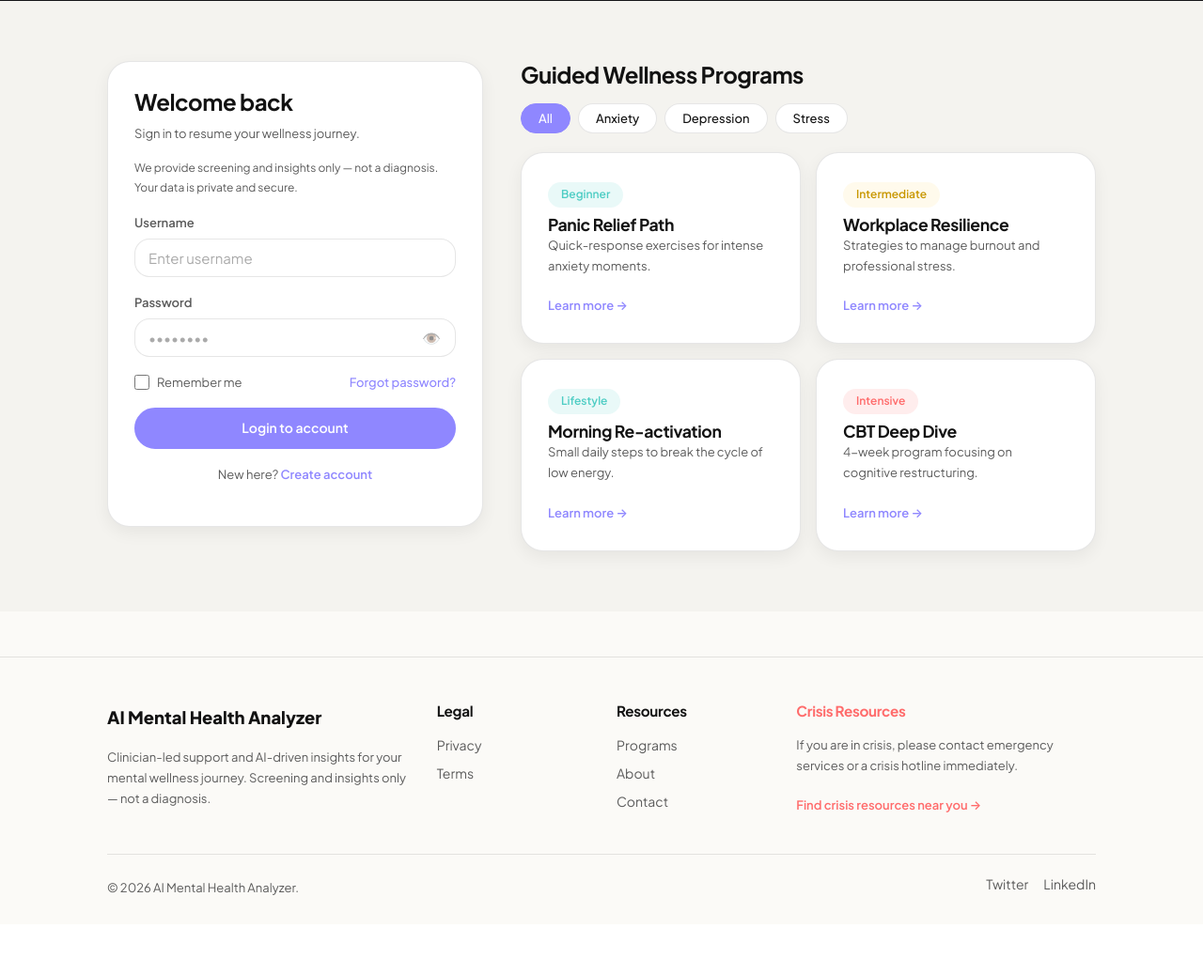
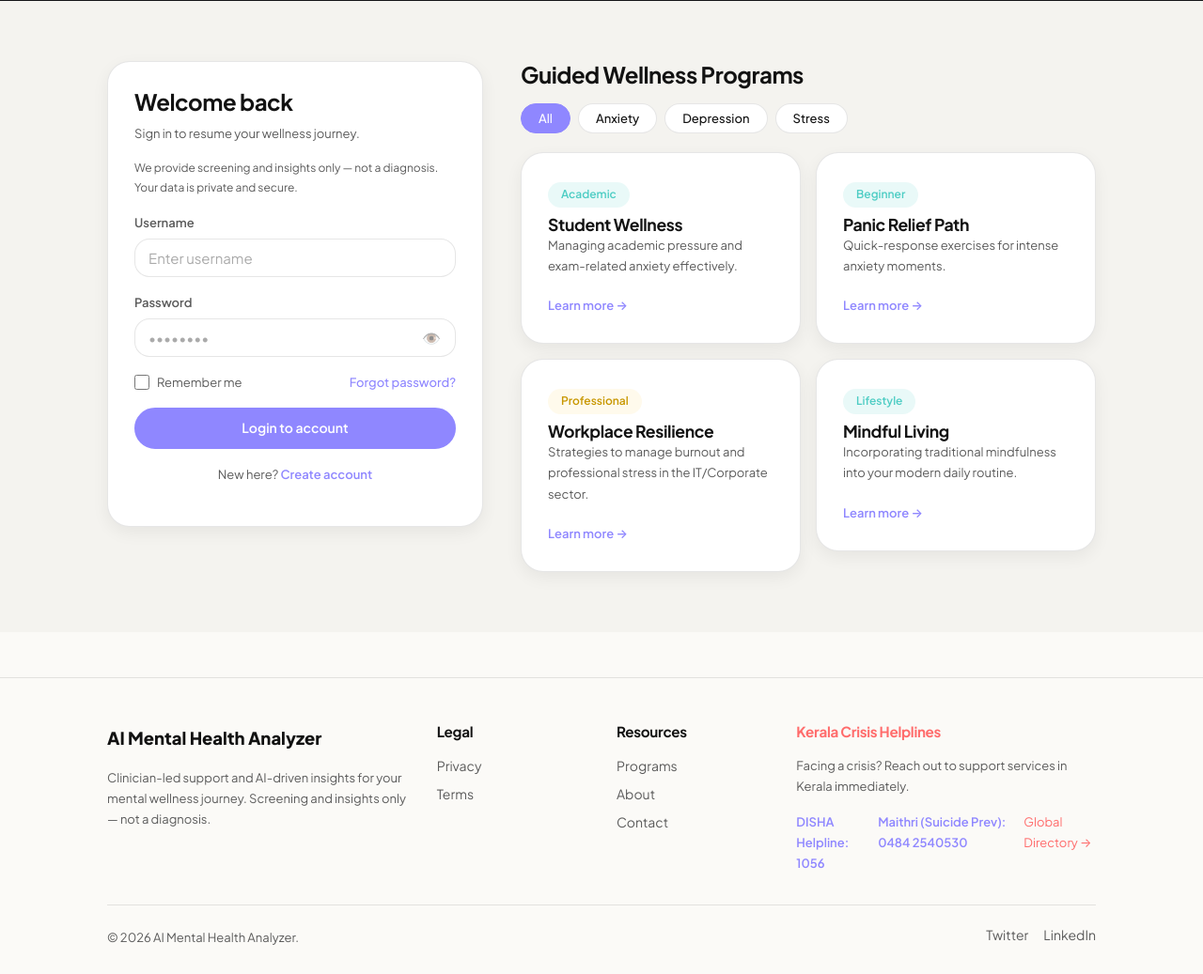
Before and after one commit to AlexBabu26/AI-Mental-Health-Analyser, a Django app: page /login/ in a window 1280 px wide. Shown: the part 1424-2461 px from the top of the page at 94% size. Before the commit the page ends 2377 px from the top, so only its background shows below. Run offline with Django 4.2, Linux system fonts and the light colour scheme.

Commit message:
feat: Implement core frontend templates for base layout, about page, and user authentication.

```diff
--- a/frontend/templates/frontend/base.html
+++ b/frontend/templates/frontend/base.html
@@ -1,14 +1,17 @@
 <!doctype html>
 <html lang="en">
+
 <head>
   <meta charset="utf-8">
   <meta name="viewport" content="width=device-width,initial-scale=1">
   <title>AI Mental Health Analyzer</title>
   <link rel="preconnect" href="https://fonts.googleapis.com">
   <link rel="preconnect" href="https://fonts.gstatic.com" crossorigin>
-  <link href="https://fonts.googleapis.com/css2?family=Plus+Jakarta+Sans:wght@400;500;600;700;800&display=swap" rel="stylesheet">
+  <link href="https://fonts.googleapis.com/css2?family=Plus+Jakarta+Sans:wght@400;500;600;700;800&display=swap"
+    rel="stylesheet">
   <link rel="stylesheet" href="/static/frontend/styles.css">
 </head>
+
 <body>
 
   <!-- Navbar -->
@@ -41,7 +44,7 @@
     <div id="globalBanner" class="banner hidden"></div>
     {% block main_wrap_open %}<div class="wrap pt-3">{% endblock %}
       {% block content %}{% endblock %}
-    {% block main_wrap_close %}</div>{% endblock %}
+      {% block main_wrap_close %}</div>{% endblock %}
   </main>
 
   <!-- Footer -->
@@ -50,7 +53,8 @@
       <div class="footer-grid">
         <div>
           <div class="navbar-brand mb-2">AI Mental Health Analyzer</div>
-          <p class="muted text-sm">Clinician-led support and AI-driven insights for your mental wellness journey. Screening and insights only — not a diagnosis.</p>
+          <p class="muted text-sm">Clinician-led support and AI-driven insights for your mental wellness journey.
+            Screening and insights only — not a diagnosis.</p>
         </div>
         <div>
           <h6 class="mb-2">Legal</h6>
@@ -64,9 +68,14 @@
           <a href="#" class="footer-link">Contact</a>
         </div>
         <div>
-          <h6 class="mb-2 text-danger">Crisis Resources</h6>
-          <p class="muted text-sm">If you are in crisis, please contact emergency services or a crisis hotline immediately.</p>
-          <a href="https://findahelpline.com" class="text-danger text-sm fw-semi" target="_blank" rel="noopener">Find crisis resources near you →</a>
+          <h6 class="mb-2 text-danger">Kerala Crisis Helplines</h6>
+          <p class="muted text-sm">Facing a crisis? Reach out to support services in Kerala immediately.</p>
+          <div class="flex flex-column gap-xs">
+            <a href="tel:1056" class="text-accent text-sm fw-semi">DISHA Helpline: 1056</a>
+            <a href="tel:04842540530" class="text-accent text-sm fw-semi">Maithri (Suicide Prev): 0484 2540530</a>
+            <a href="https://findahelpline.com" class="text-danger text-sm" target="_blank" rel="noopener">Global
+              Directory →</a>
+          </div>
         </div>
       </div>
       <div class="footer-bottom">
@@ -83,7 +92,7 @@
 
   <script src="/static/frontend/app.js"></script>
   <script>
-    document.addEventListener("DOMContentLoaded", function() {
+    document.addEventListener("DOMContentLoaded", function () {
       var logoutBtn = document.getElementById("logoutBtn");
       if (typeof getAccess === "function" && getAccess()) {
         logoutBtn.classList.remove("hidden");
@@ -92,7 +101,7 @@
       var toggle = document.getElementById("navToggle");
       var menu = document.getElementById("navMenu");
       if (toggle && menu) {
-        toggle.addEventListener("click", function() {
+        toggle.addEventListener("click", function () {
           var open = menu.classList.toggle("open");
           toggle.setAttribute("aria-expanded", open);
         });
@@ -101,4 +110,5 @@
   </script>
   {% block scripts %}{% endblock %}
 </body>
+
 </html>
--- a/frontend/templates/frontend/login.html
+++ b/frontend/templates/frontend/login.html
@@ -16,21 +16,24 @@
     <div class="row items-center" style="gap: 48px;">
       <div class="flex-1" style="min-width: 280px;">
         <h1>Embark on your mental journey with professionals</h1>
-        <p class="muted text-lg mb-3">AI-driven insights meet clinician-led care. Start your journey toward wellness with a screening designed by experts.</p>
+        <p class="muted text-lg mb-3">AI-driven insights meet clinician-led care. Start your journey toward wellness
+          with a screening designed by experts.</p>
         <div class="flex gap-md flex-wrap mb-3">
           <a href="#auth-section" class="btn btn-accent">Start your assessment</a>
           <a href="#programs" class="btn btn-outline">Explore programs</a>
         </div>
         <div class="avatar-stack">
-          <img src="https://ui-avatars.com/api/?name=Dr+Smith&background=8f87ff&color=fff" alt="">
-          <img src="https://ui-avatars.com/api/?name=Sarah+J&background=ffd166&color=333" alt="">
-          <img src="https://ui-avatars.com/api/?name=Mark+L&background=4ecdc4&color=fff" alt="">
-          <span class="muted text-sm" style="margin-left: 10px;">Trusted by <strong>1,200+</strong> wellness seekers</span>
+          <img src="https://ui-avatars.com/api/?name=Dr+Nair&background=8f87ff&color=fff" alt="">
+          <img src="https://ui-avatars.com/api/?name=Anjali+P&background=ffd166&color=333" alt="">
+          <img src="https://ui-avatars.com/api/?name=Arjun+K&background=4ecdc4&color=fff" alt="">
+          <span class="muted text-sm" style="margin-left: 10px;">Trusted by <strong>1,200+</strong> wellness seekers in
+            Kerala</span>
         </div>
       </div>
       <div class="flex-1" style="min-width: 280px;">
         <div class="rounded-lg overflow-hidden shadow-lg">
-          <img src="https://images.unsplash.com/photo-1573497019940-1c28c88b4f3e?auto=format&fit=crop&q=80&w=800" alt="Mental Wellness" class="img-cover" style="height: 420px;">
+          <img src="https://images.unsplash.com/photo-1573497019940-1c28c88b4f3e?auto=format&fit=crop&q=80&w=800"
+            alt="Mental Wellness" class="img-cover" style="height: 420px;">
         </div>
       </div>
     </div>
@@ -41,9 +44,30 @@
 <section class="section bg-white" style="border-top: 1px solid var(--border); border-bottom: 1px solid var(--border);">
   <div class="wrap">
     <div class="row card-grid text-center" style="gap: 24px;">
-      <div style="flex: 1; min-width: 260px;"><div class="card"><div class="text-accent fw-bold text-lg mb-1">01.</div><h4 class="mb-1">Expert-Led Insights</h4><p class="muted text-sm mb-0">Our AI models are fine-tuned by clinical researchers to provide accurate wellness feedback.</p></div></div>
-      <div style="flex: 1; min-width: 260px;"><div class="card"><div class="text-accent fw-bold text-lg mb-1">02.</div><h4 class="mb-1">Secure & Private</h4><p class="muted text-sm mb-0">Your data is encrypted and remains under your control. We prioritize patient confidentiality.</p></div></div>
-      <div style="flex: 1; min-width: 260px;"><div class="card"><div class="text-accent fw-bold text-lg mb-1">03.</div><h4 class="mb-1">Holistic Support</h4><p class="muted text-sm mb-0">Beyond assessments, we connect you with clinical programs tailored to your specific needs.</p></div></div>
+      <div style="flex: 1; min-width: 260px;">
+        <div class="card">
+          <div class="text-accent fw-bold text-lg mb-1">01.</div>
+          <h4 class="mb-1">Expert-Led Insights</h4>
+          <p class="muted text-sm mb-0">Our AI models are fine-tuned by clinical researchers to provide accurate
+            wellness feedback.</p>
+        </div>
+      </div>
+      <div style="flex: 1; min-width: 260px;">
+        <div class="card">
+          <div class="text-accent fw-bold text-lg mb-1">02.</div>
+          <h4 class="mb-1">Secure & Private</h4>
+          <p class="muted text-sm mb-0">Your data is encrypted and remains under your control. We prioritize patient
+            confidentiality.</p>
+        </div>
+      </div>
+      <div style="flex: 1; min-width: 260px;">
+        <div class="card">
+          <div class="text-accent fw-bold text-lg mb-1">03.</div>
+          <h4 class="mb-1">Holistic Support</h4>
+          <p class="muted text-sm mb-0">Beyond assessments, we connect you with clinical programs tailored to your
+            specific needs.</p>
+        </div>
+      </div>
     </div>
   </div>
 </section>
@@ -54,7 +78,8 @@
     <div class="row items-center" style="gap: 48px;">
       <div class="flex-1" style="min-width: 280px;">
         <h2 style="font-size: clamp(1.75rem, 4vw, 2.5rem);">Precision mental health, simplified.</h2>
-        <p class="muted text-lg mb-3">By combining advanced linguistic analysis with behavioral science, we help you understand your patterns before they become obstacles.</p>
+        <p class="muted text-lg mb-3">By combining advanced linguistic analysis with behavioral science, we help you
+          understand your patterns before they become obstacles.</p>
         <ul style="list-style: none; padding: 0;">
           <li style="margin-bottom: 12px;">Real-time sentiment tracking</li>
           <li style="margin-bottom: 12px;">End-to-end encrypted sessions</li>
@@ -63,10 +88,30 @@
       </div>
       <div class="flex-1" style="min-width: 280px;">
         <div class="row" style="gap: 16px;">
-          <div class="col-6"><div class="card" style="padding: 20px;"><h4 class="mb-0">94%</h4><p class="muted text-sm mb-0">Model Accuracy</p></div></div>
-          <div class="col-6"><div class="card" style="padding: 20px;"><h4 class="mb-0">12k+</h4><p class="muted text-sm mb-0">Daily Sessions</p></div></div>
-          <div class="col-6"><div class="card" style="padding: 20px;"><h4 class="mb-0">30+</h4><p class="muted text-sm mb-0">Partner Clinics</p></div></div>
-          <div class="col-6"><div class="card" style="padding: 20px;"><h4 class="mb-0">24/7</h4><p class="muted text-sm mb-0">AI Support</p></div></div>
+          <div class="col-6">
+            <div class="card" style="padding: 20px;">
+              <h4 class="mb-0">94%</h4>
+              <p class="muted text-sm mb-0">Model Accuracy</p>
+            </div>
+          </div>
+          <div class="col-6">
+            <div class="card" style="padding: 20px;">
+              <h4 class="mb-0">12k+</h4>
+              <p class="muted text-sm mb-0">Daily Sessions</p>
+            </div>
+          </div>
+          <div class="col-6">
+            <div class="card" style="padding: 20px;">
+              <h4 class="mb-0">30+</h4>
+              <p class="muted text-sm mb-0">Partner Clinics</p>
+            </div>
+          </div>
+          <div class="col-6">
+            <div class="card" style="padding: 20px;">
+              <h4 class="mb-0">24/7</h4>
+              <p class="muted text-sm mb-0">AI Support</p>
+            </div>
+          </div>
         </div>
       </div>
     </div>
@@ -83,19 +128,23 @@
         <div class="card mb-3" id="loginForm">
           <h3 class="mb-1">Welcome back</h3>
           <p class="muted text-sm mb-2">Sign in to resume your wellness journey.</p>
-          <p class="muted text-xs mb-2">We provide screening and insights only — not a diagnosis. Your data is private and secure.</p>
+          <p class="muted text-xs mb-2">We provide screening and insights only — not a diagnosis. Your data is private
+            and secure.</p>
 
           <form id="loginFormEl" novalidate>
             <div class="form-group">
               <label class="form-label" for="loginUser">Username</label>
-              <input id="loginUser" class="form-input" name="username" type="text" placeholder="Enter username" required>
+              <input id="loginUser" class="form-input" name="username" type="text" placeholder="Enter username"
+                required>
               <div class="form-error">Please enter your username.</div>
             </div>
             <div class="form-group">
               <label class="form-label" for="loginPass">Password</label>
               <div class="pass-wrap">
-                <input id="loginPass" class="form-input" name="password" type="password" placeholder="••••••••" required>
-                <button class="pass-toggle" type="button" onclick="togglePass('loginPass')" aria-label="Toggle password visibility">👁️</button>
+                <input id="loginPass" class="form-input" name="password" type="password" placeholder="••••••••"
+                  required>
+                <button class="pass-toggle" type="button" onclick="togglePass('loginPass')"
+                  aria-label="Toggle password visibility">👁️</button>
               </div>
               <div class="form-error">Please enter your password.</div>
             </div>
@@ -108,7 +157,8 @@
             </div>
             <button id="loginBtn" type="submit" class="btn btn-accent btn-full mb-2">Login to account</button>
           </form>
-          <p class="text-center text-sm muted">New here? <span class="text-accent fw-semi" style="cursor:pointer" onclick="showAuth('reg')">Create account</span></p>
+          <p class="text-center text-sm muted">New here? <span class="text-accent fw-semi" style="cursor:pointer"
+              onclick="showAuth('reg')">Create account</span></p>
           <p id="loginMsg" class="text-center text-sm text-danger"></p>
         </div>
 
@@ -116,12 +166,21 @@
         <div class="card mb-3 hidden" id="regForm">
           <h3 class="mb-1">Create account</h3>
           <p class="muted text-sm mb-2">Begin your private mental healthcare assessment.</p>
-          <div class="form-group"><label class="form-label">Username</label><input id="regUser" class="form-input" type="text"></div>
-          <div class="form-group"><label class="form-label">Email</label><input id="regEmail" class="form-input" type="email" placeholder="Optional"></div>
-          <div class="form-group"><label class="form-label">Password</label><div class="pass-wrap"><input id="regPass" class="form-input" type="password"><button class="pass-toggle" type="button" onclick="togglePass('regPass')">👁️</button></div></div>
-          <div class="form-group"><label class="form-label">Confirm Password</label><div class="pass-wrap"><input id="regPass2" class="form-input" type="password"><button class="pass-toggle" type="button" onclick="togglePass('regPass2')">👁️</button></div></div>
+          <div class="form-group"><label class="form-label">Username</label><input id="regUser" class="form-input"
+              type="text"></div>
+          <div class="form-group"><label class="form-label">Email</label><input id="regEmail" class="form-input"
+              type="email" placeholder="Optional"></div>
+          <div class="form-group"><label class="form-label">Password</label>
+            <div class="pass-wrap"><input id="regPass" class="form-input" type="password"><button class="pass-toggle"
+                type="button" onclick="togglePass('regPass')">👁️</button></div>
+          </div>
+          <div class="form-group"><label class="form-label">Confirm Password</label>
+            <div class="pass-wrap"><input id="regPass2" class="form-input" type="password"><button class="pass-toggle"
+                type="button" onclick="togglePass('regPass2')">👁️</button></div>
+          </div>
           <button id="regBtn" class="btn btn-accent btn-full mb-2">Register Account</button>
-          <p class="text-center text-sm muted">Already have an account? <span class="text-accent fw-semi" style="cursor:pointer" onclick="showAuth('login')">Login</span></p>
+          <p class="text-center text-sm muted">Already have an account? <span class="text-accent fw-semi"
+              style="cursor:pointer" onclick="showAuth('login')">Login</span></p>
           <p id="regMsg" class="text-center text-sm text-danger"></p>
         </div>
 
@@ -129,12 +188,21 @@
         <div class="card mb-3 hidden" id="resetForm">
           <h3 class="mb-1">Reset access</h3>
           <p class="muted text-sm mb-2">Verify your credentials to reset your password.</p>
-          <div class="form-group"><label class="form-label">Username</label><input id="resetUser" class="form-input" type="text"></div>
-          <div class="form-group"><label class="form-label">Registered Email</label><input id="resetEmail" class="form-input" type="email"></div>
-          <div class="form-group"><label class="form-label">New Password</label><div class="pass-wrap"><input id="resetPass" class="form-input" type="password"><button class="pass-toggle" type="button" onclick="togglePass('resetPass')">👁️</button></div></div>
-          <div class="form-group"><label class="form-label">Confirm New Password</label><div class="pass-wrap"><input id="resetPass2" class="form-input" type="password"><button class="pass-toggle" type="button" onclick="togglePass('resetPass2')">👁️</button></div></div>
+          <div class="form-group"><label class="form-label">Username</label><input id="resetUser" class="form-input"
+              type="text"></div>
+          <div class="form-group"><label class="form-label">Registered Email</label><input id="resetEmail"
+              class="form-input" type="email"></div>
+          <div class="form-group"><label class="form-label">New Password</label>
+            <div class="pass-wrap"><input id="resetPass" class="form-input" type="password"><button class="pass-toggle"
+                type="button" onclick="togglePass('resetPass')">👁️</button></div>
+          </div>
+          <div class="form-group"><label class="form-label">Confirm New Password</label>
+            <div class="pass-wrap"><input id="resetPass2" class="form-input" type="password"><button class="pass-toggle"
+                type="button" onclick="togglePass('resetPass2')">👁️</button></div>
+          </div>
           <button id="resetBtn" class="btn btn-accent btn-full mb-2">Update Password</button>
-          <p class="text-center text-sm muted"><span class="text-accent fw-semi" style="cursor:pointer" onclick="showAuth('login')">Back to login</span></p>
+          <p class="text-center text-sm muted"><span class="text-accent fw-semi" style="cursor:pointer"
+              onclick="showAuth('login')">Back to login</span></p>
           <p id="resetMsg" class="text-center text-sm text-danger"></p>
         </div>
       </div>
@@ -149,10 +217,34 @@
           <button type="button" class="filter-pill" data-filter="stress" aria-pressed="false">Stress</button>
         </div>
         <div class="row card-grid" id="programsGrid" style="gap: 16px;">
-          <div class="program-card" data-category="anxiety" style="flex: 1; min-width: 220px;"><div class="card"><span class="badge low mb-1">Beginner</span><h5>Panic Relief Path</h5><p class="muted text-sm">Quick-response exercises for intense anxiety moments.</p><a href="#" class="text-accent text-sm fw-semi">Learn more →</a></div></div>
-          <div class="program-card" data-category="stress" style="flex: 1; min-width: 220px;"><div class="card"><span class="badge medium mb-1">Intermediate</span><h5>Workplace Resilience</h5><p class="muted text-sm">Strategies to manage burnout and professional stress.</p><a href="#" class="text-accent text-sm fw-semi">Learn more →</a></div></div>
-          <div class="program-card" data-category="depression" style="flex: 1; min-width: 220px;"><div class="card"><span class="badge low mb-1">Lifestyle</span><h5>Morning Re-activation</h5><p class="muted text-sm">Small daily steps to break the cycle of low energy.</p><a href="#" class="text-accent text-sm fw-semi">Learn more →</a></div></div>
-          <div class="program-card" data-category="anxiety" style="flex: 1; min-width: 220px;"><div class="card"><span class="badge high mb-1">Intensive</span><h5>CBT Deep Dive</h5><p class="muted text-sm">4-week program focusing on cognitive restructuring.</p><a href="#" class="text-accent text-sm fw-semi">Learn more →</a></div></div>
+          <div class="program-card" data-category="stress" style="flex: 1; min-width: 220px;">
+            <div class="card"><span class="badge low mb-1">Academic</span>
+              <h5>Student Wellness</h5>
+              <p class="muted text-sm">Managing academic pressure and exam-related anxiety effectively.</p><a href="#"
+                class="text-accent text-sm fw-semi">Learn more →</a>
+            </div>
+          </div>
+          <div class="program-card" data-category="anxiety" style="flex: 1; min-width: 220px;">
+            <div class="card"><span class="badge low mb-1">Beginner</span>
+              <h5>Panic Relief Path</h5>
+              <p class="muted text-sm">Quick-response exercises for intense anxiety moments.</p><a href="#"
+                class="text-accent text-sm fw-semi">Learn more →</a>
+            </div>
+          </div>
+          <div class="program-card" data-category="stress" style="flex: 1; min-width: 220px;">
+            <div class="card"><span class="badge medium mb-1">Professional</span>
+              <h5>Workplace Resilience</h5>
+              <p class="muted text-sm">Strategies to manage burnout and professional stress in the IT/Corporate sector.
+              </p><a href="#" class="text-accent text-sm fw-semi">Learn more →</a>
+            </div>
+          </div>
+          <div class="program-card" data-category="depression" style="flex: 1; min-width: 220px;">
+            <div class="card"><span class="badge low mb-1">Lifestyle</span>
+              <h5>Mindful Living</h5>
+              <p class="muted text-sm">Incorporating traditional mindfulness into your modern daily routine.</p><a
+                href="#" class="text-accent text-sm fw-semi">Learn more →</a>
+            </div>
+          </div>
         </div>
       </div>
     </div>
@@ -168,7 +260,7 @@
     document.getElementById("regForm").classList.add("hidden");
     document.getElementById("resetForm").classList.add("hidden");
     if (view === "login") document.getElementById("loginForm").classList.remove("hidden");
-    if (view === "reg")   document.getElementById("regForm").classList.remove("hidden");
+    if (view === "reg") document.getElementById("regForm").classList.remove("hidden");
   }
   function showReset() {
     document.getElementById("loginForm").classList.add("hidden");
```
Also changed, not shown: frontend/templates/frontend/about.html (+36 -17 lines).
